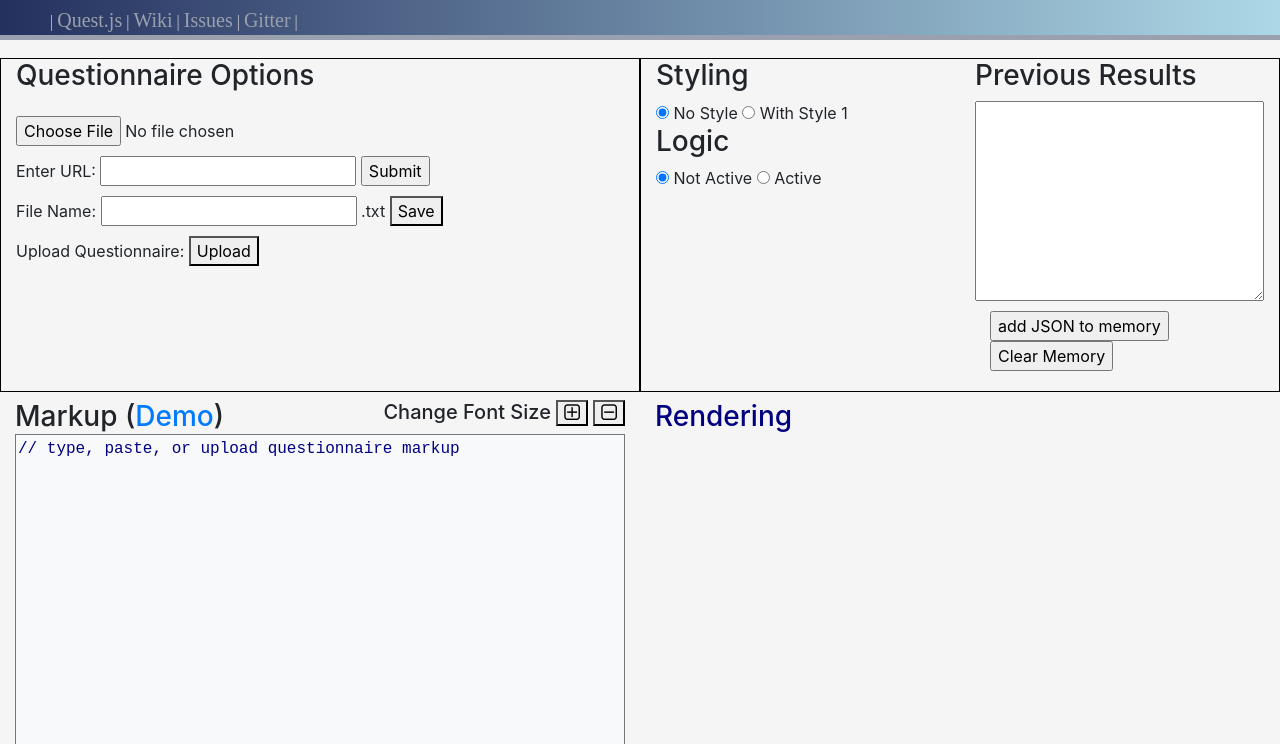
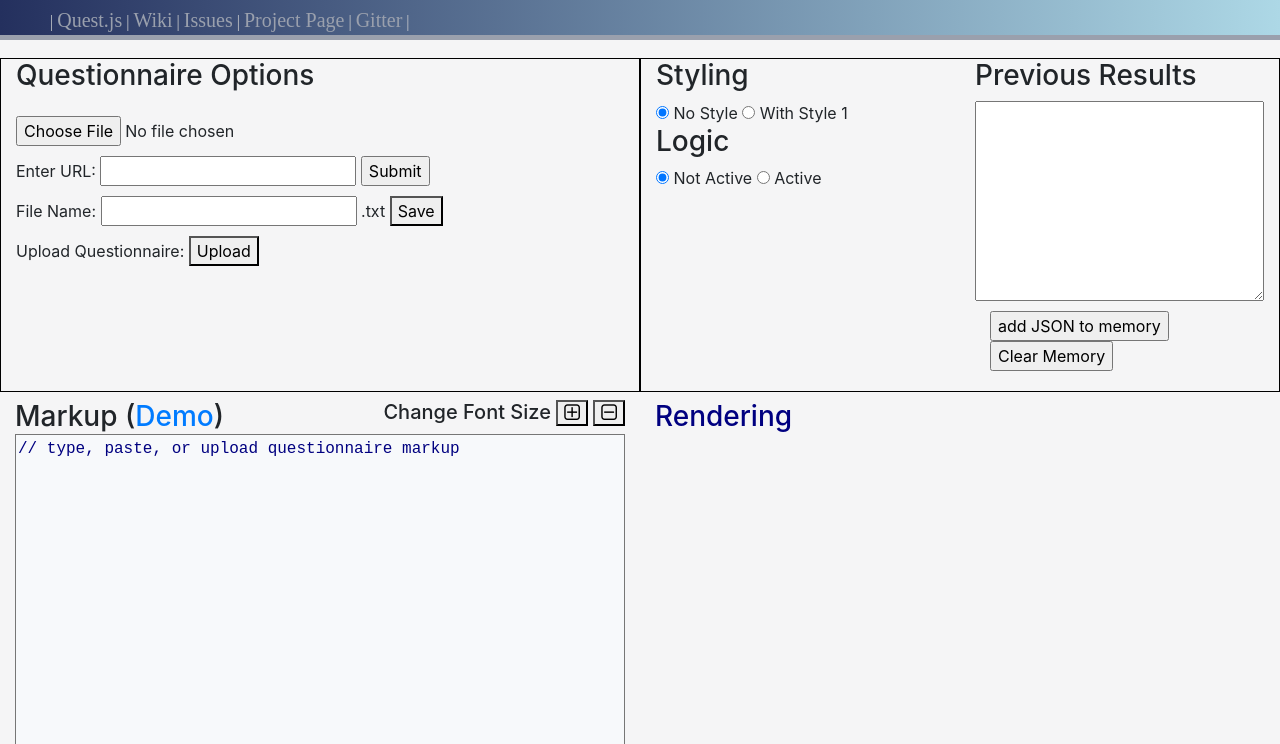
Before and after one commit to episphere/quest, a plain HTML site: page index.html in a window 1280 px wide. Shown: the part 56-800 px from the top of the page. Drawn offline with nearby package versions, Linux system fonts and the light colour scheme.

Commit message:
added link to project page on main page

```diff
--- a/index.html
+++ b/index.html
@@ -22,6 +22,7 @@
                 | <a href="https://github.com/episphere/quest" target="_blank">Quest.js</a>
                 | <a href="https://github.com/episphere/quest/wiki" target="_blank">Wiki</a> |
                 <a href="https://github.com/episphere/quest/issues" target="_blank">Issues</a> |
+                <a href="https://github.com/episphere/quest/projects/1" target="_blank">Project Page</a> |
                 <a href="https://gitter.im/episphere/quest" target="_blank">Gitter</a> |
             </div>
     </div>
```
